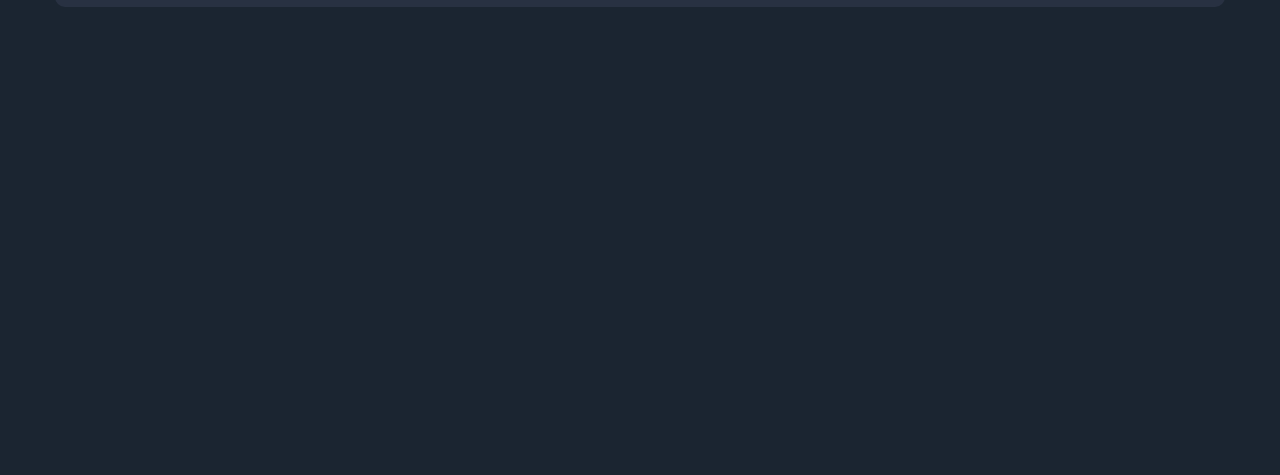
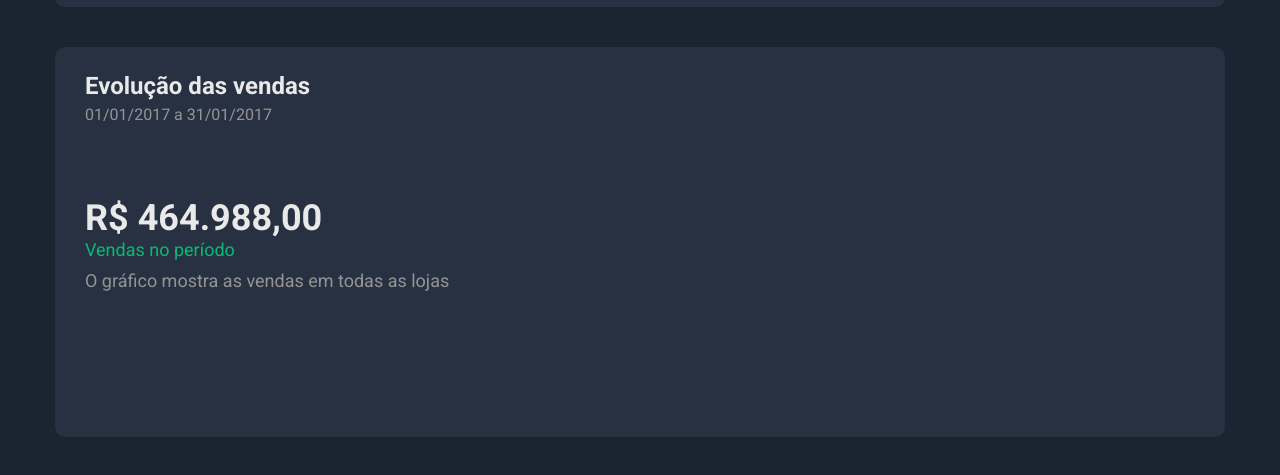
Before and after one commit to denesreis/bluedot-dashboard, a React (Create React App) app in the folder front-web/: page / in a window 1280 px wide. Shown: the part 183-658 px from the top of the page. Built offline with nearby package versions, Linux system fonts and the light colour scheme.

Commit message:
Componente sales-by-date adicionado

```diff
--- a/front-web/src/App.tsx
+++ b/front-web/src/App.tsx
@@ -2,6 +2,7 @@ import React from 'react';
 import './App.css';
 import Filter from './components/filter';
 import Header from './components/header';
+import SalesByDate from './components/sales-by-date';
 
 function App() {
 	return (
@@ -9,6 +10,7 @@ function App() {
 			<Header />
 			<div className="app-container">
 				<Filter />
+				<SalesByDate />
 			</div>
 		</>
 	);
--- a/front-web/src/components/filter/styles.css
+++ b/front-web/src/components/filter/styles.css
@@ -14,7 +14,7 @@ padding-left: 30px;
   background-color: var(--secondary-color);
   color: var(--grey-light-50-color);
   font-size: 16px;
-  border: 1px solid var(--grey-light-100-color);
+  border: 1px solid var(--grey-light-150-color);
   border-radius: 10px;
   width: 250px;
   padding: 12px 5px 12px 20px; /*Acima , a direita , abaixo e a esquerda*/
--- /dev/null
+++ b/front-web/src/components/sales-by-date/index.tsx
@@ -0,0 +1,22 @@
+import './styles.css';
+function SalesByDate() {
+	return (
+		<div className="sales-by-date-container base-card">
+			<div>
+				<h4 className="sales-by-date-title">Evolução das vendas</h4>
+				<span className="sales-by-date-period"> 01/01/2017 a 31/01/2017</span>
+			</div>
+			<div className="sales-by-date-data">
+				<div className="sales-by-date-quantity-container">
+					<h2 className="sales-by-date-quantity">R$ 464.988,00</h2>
+					<span className="sales-by-date-quantity-label">Vendas no período</span>
+					<span className="sales-by-date-description">
+						O gráfico mostra as vendas em todas as lojas
+					</span>
+				</div>
+			</div>
+		</div>
+	);
+}
+
+export default SalesByDate;
--- /dev/null
+++ b/front-web/src/components/sales-by-date/styles.css
@@ -0,0 +1,38 @@
+.sales-by-date-container{
+  height: 390px;
+  padding: 25px 15px 50px 30px;
+}
+
+.sales-by-date-title {
+  font-size: 24px;
+  color: var(--light-color);
+  margin-bottom: 5px;
+
+}
+
+.sales-by-date-period {
+  color: var(--grey-light-100-color);
+
+}
+
+.sales-by-date-data{
+
+  height: 240px;
+  display: flex;
+  align-items: center;
+
+}
+.sales-by-date-quantity{
+  font-size: 36px;
+  color: var(--light-color);
+}
+.sales-by-date-quantity-label{
+  color: var(--green-color);
+  font-size: 18px;
+  display: block; /*Display block é para quebrar a linha e não precisar usar o /br */
+  margin-bottom: 10px;
+}
+.sales-by-date-description {
+  font-size: 18px;
+  color: var(--grey-light-100-color);
+}
--- a/front-web/src/index.css
+++ b/front-web/src/index.css
@@ -8,7 +8,9 @@
   --secondary-color: #1B2531; /*cor de fundo da tela */
   --light-color: #E9E9E9; /*Quase branco - cor do titulo*/
   --grey-light-50-color: #9AAABE;
-  --grey-light-100-color: #384459;
+  --grey-light-100-color: #949494;
+  --grey-light-150-color: #384459;
+  --green-color:#08B976;
 }
 
 /**/
```
